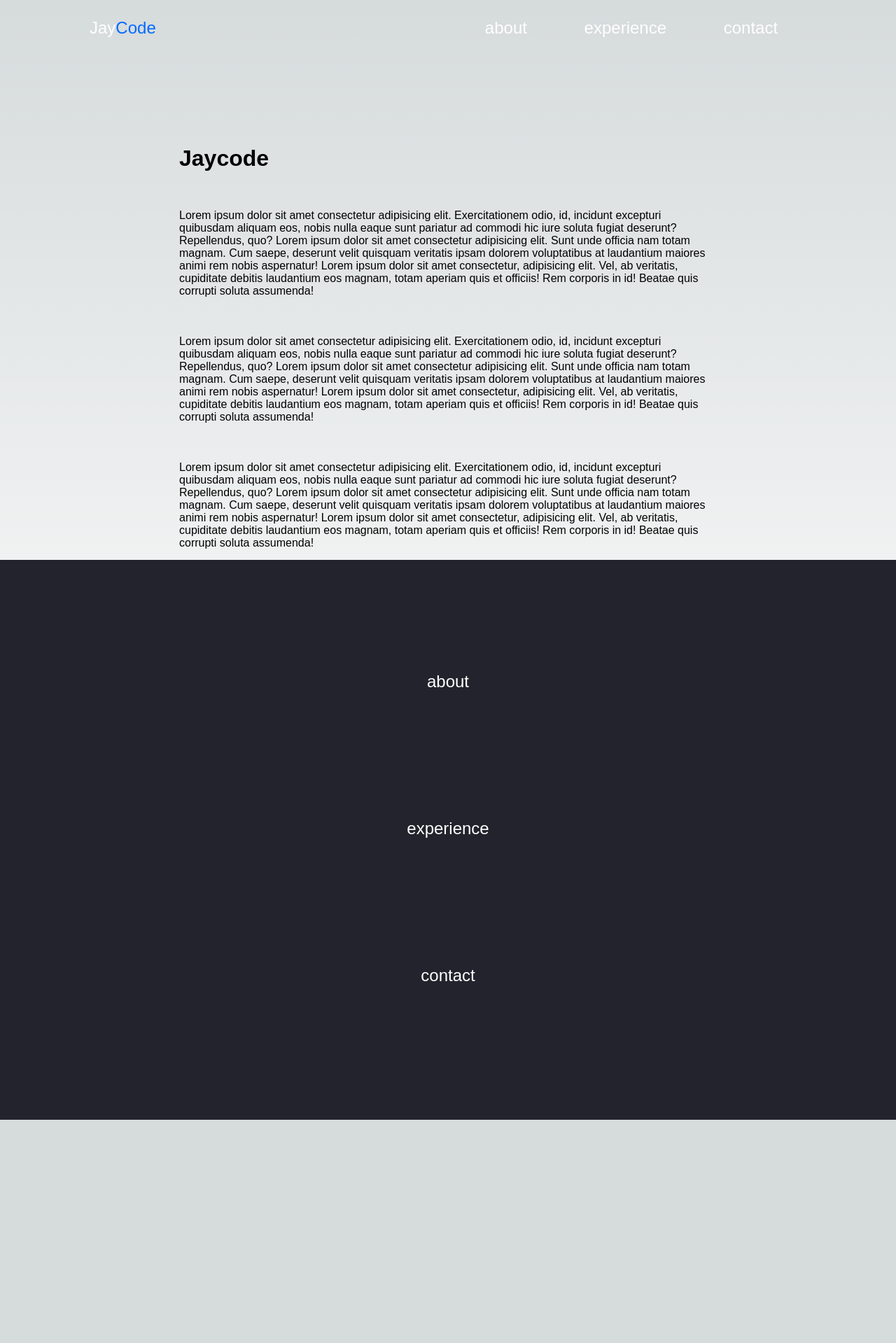
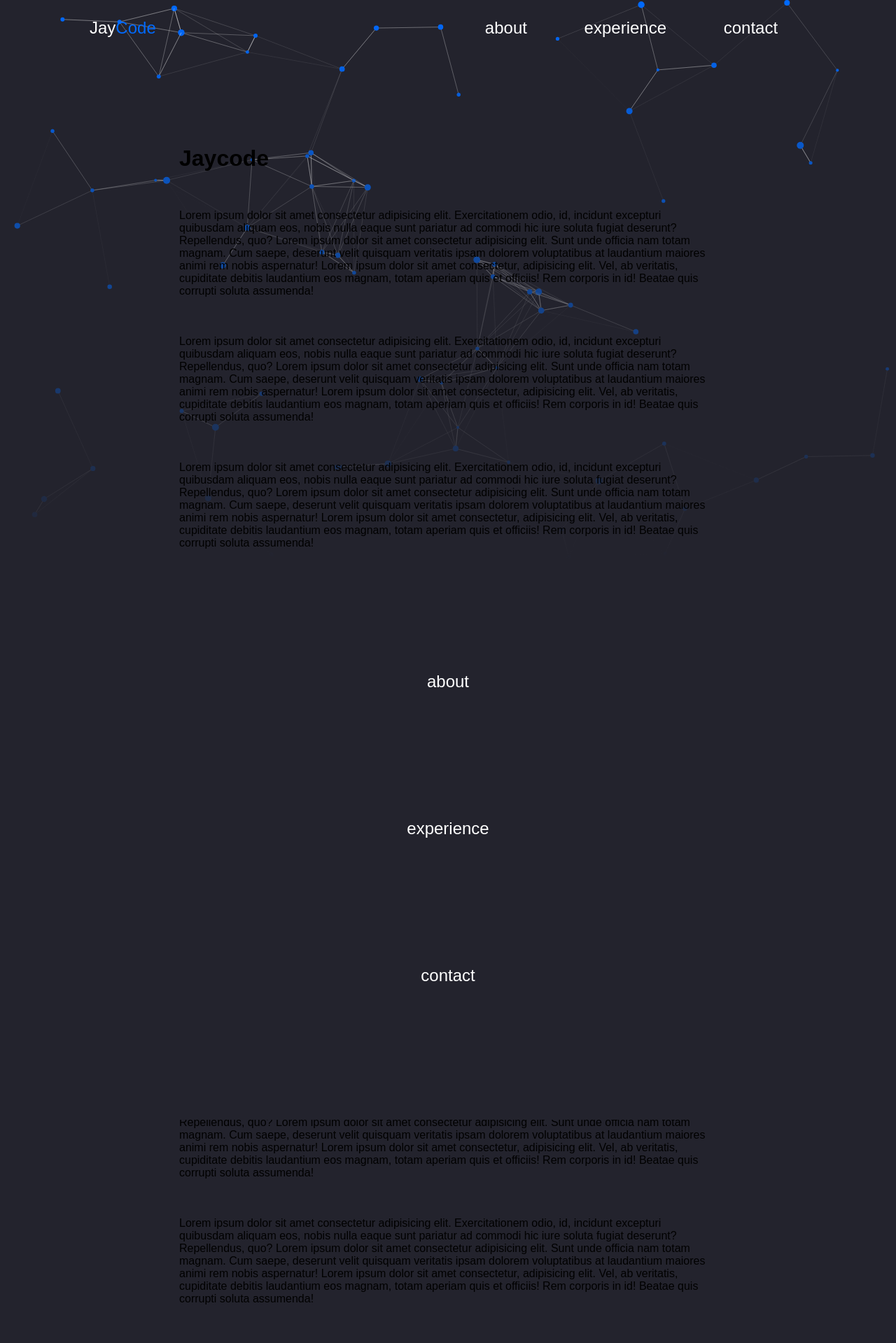
Before and after one commit to JayCodeGitHub/jaycode-next.js, a Next.js app: page / in a window 1280 px wide. Shown: the top 1919 px of the page at 70% size. Before the commit the page ends 1273 px from the top, so only its background shows below. Built offline with nearby package versions, Linux system fonts and the light colour scheme.

Commit message:
Added Background Animation

```diff
--- /dev/null
+++ b/src/components/background/background.styles.ts
@@ -0,0 +1,20 @@
+import styled from 'styled-components';
+
+export const BackgroundWrapper = styled.div`
+  position: absolute;
+  top: 0;
+  left: 0;
+  width: 100%;
+  height: 100%;
+  background-color: ${({ theme }) => theme.tertiary};
+  z-index: -10;
+`;
+
+export const StyledBacground = styled.div`
+  position: absolute;
+  top: 0;
+  left: 0;
+  width: 100%;
+  height: 100vh;
+  background-image: linear-gradient(transparent, ${({ theme }) => theme.tertiary});
+`;
--- /dev/null
+++ b/src/components/background/background.tsx
@@ -0,0 +1,11 @@
+import Particles from '../particles/particles';
+import { BackgroundWrapper, StyledBacground } from './background.styles';
+
+export default function Background() {
+  return (
+    <BackgroundWrapper>
+      <Particles />
+      <StyledBacground />
+    </BackgroundWrapper>
+  );
+}
--- a/src/components/layout/layout.tsx
+++ b/src/components/layout/layout.tsx
@@ -3,6 +3,7 @@ import { GlobalStyle } from '@/styles/GlobalStyles';
 import { ThemeProvider } from 'styled-components';
 import { theme } from '../../styles/theme';
 import Navbar from '../navbar/navbar';
+import Background from '../background/background';
 
 interface LayoutProps {
   children: React.ReactNode;
@@ -18,6 +19,7 @@ export default function Layout({ children }: LayoutProps) {
         <link rel="icon" href="/favicon.ico" />
       </Head>
       <GlobalStyle />
+      <Background />
       <Navbar />
       {children}
     </ThemeProvider>
--- /dev/null
+++ b/src/components/particles/particles.tsx
@@ -0,0 +1,92 @@
+import { useCallback } from 'react';
+import styled from 'styled-components';
+import Particles from 'react-particles';
+import { loadFull } from 'tsparticles';
+import { Engine } from 'tsparticles-engine';
+
+const StyledParticles = styled(Particles)`
+  width: 100%;
+  height: 100vh;
+  background-color: ${({ theme }) => theme.tertiary};
+  opacity: 100%;
+`;
+
+function ParticlesComponent() {
+  const particlesInit = useCallback(async (engine: Engine) => {
+    await loadFull(engine);
+  }, []);
+  const particlesLoaded = useCallback(async () => {}, []);
+  return (
+    <StyledParticles
+      id="tsparticles"
+      init={particlesInit}
+      loaded={particlesLoaded}
+      options={{
+        fullScreen: { enable: false, zIndex: 0 },
+        background: {
+          color: {
+            value: '#23232D',
+          },
+        },
+        fpsLimit: 60,
+        interactivity: {
+          events: {
+            resize: true,
+          },
+          modes: {
+            push: {
+              quantity: 4,
+            },
+            repulse: {
+              distance: 200,
+              duration: 0.4,
+            },
+          },
+        },
+        particles: {
+          color: {
+            value: '#006AFF',
+          },
+          links: {
+            color: '#ffffff',
+            distance: 150,
+            enable: true,
+            opacity: 0.5,
+            width: 1,
+          },
+          collisions: {
+            enable: true,
+          },
+          move: {
+            enable: true,
+            outModes: {
+              default: 'bounce',
+            },
+            random: false,
+            speed: 1.8,
+            straight: false,
+          },
+          number: {
+            density: {
+              enable: true,
+              area: 1000,
+            },
+            value: 80,
+          },
+          opacity: {
+            value: 1,
+          },
+          shape: {
+            type: 'circle',
+          },
+          size: {
+            value: { min: 2, max: 5 },
+          },
+        },
+        detectRetina: true,
+      }}
+    />
+  );
+}
+
+export default ParticlesComponent;
--- a/src/pages/index.tsx
+++ b/src/pages/index.tsx
@@ -69,6 +69,71 @@ export default function Home() {
         magnam, totam aperiam quis et officiis! Rem corporis in id! Beatae quis corrupti soluta
         assumenda!
       </p>
+      <br></br>
+      <br></br>
+      <br></br>
+      <p>
+        Lorem ipsum dolor sit amet consectetur adipisicing elit. Exercitationem odio, id, incidunt
+        excepturi quibusdam aliquam eos, nobis nulla eaque sunt pariatur ad commodi hic iure soluta
+        fugiat deserunt? Repellendus, quo? Lorem ipsum dolor sit amet consectetur adipisicing elit.
+        Sunt unde officia nam totam magnam. Cum saepe, deserunt velit quisquam veritatis ipsam
+        dolorem voluptatibus at laudantium maiores animi rem nobis aspernatur! Lorem ipsum dolor sit
+        amet consectetur, adipisicing elit. Vel, ab veritatis, cupiditate debitis laudantium eos
+        magnam, totam aperiam quis et officiis! Rem corporis in id! Beatae quis corrupti soluta
+        assumenda!
+      </p>
+      <br></br>
+      <br></br>
+      <br></br>
+      <p>
+        Lorem ipsum dolor sit amet consectetur adipisicing elit. Exercitationem odio, id, incidunt
+        excepturi quibusdam aliquam eos, nobis nulla eaque sunt pariatur ad commodi hic iure soluta
+        fugiat deserunt? Repellendus, quo? Lorem ipsum dolor sit amet consectetur adipisicing elit.
+        Sunt unde officia nam totam magnam. Cum saepe, deserunt velit quisquam veritatis ipsam
+        dolorem voluptatibus at laudantium maiores animi rem nobis aspernatur! Lorem ipsum dolor sit
+        amet consectetur, adipisicing elit. Vel, ab veritatis, cupiditate debitis laudantium eos
+        magnam, totam aperiam quis et officiis! Rem corporis in id! Beatae quis corrupti soluta
+        assumenda!
+      </p>
+      <br></br>
+      <br></br>
+      <br></br>
+      <p>
+        Lorem ipsum dolor sit amet consectetur adipisicing elit. Exercitationem odio, id, incidunt
+        excepturi quibusdam aliquam eos, nobis nulla eaque sunt pariatur ad commodi hic iure soluta
+        fugiat deserunt? Repellendus, quo? Lorem ipsum dolor sit amet consectetur adipisicing elit.
+        Sunt unde officia nam totam magnam. Cum saepe, deserunt velit quisquam veritatis ipsam
+        dolorem voluptatibus at laudantium maiores animi rem nobis aspernatur! Lorem ipsum dolor sit
+        amet consectetur, adipisicing elit. Vel, ab veritatis, cupiditate debitis laudantium eos
+        magnam, totam aperiam quis et officiis! Rem corporis in id! Beatae quis corrupti soluta
+        assumenda!
+      </p>
+      <br></br>
+      <br></br>
+      <br></br>
+      <p>
+        Lorem ipsum dolor sit amet consectetur adipisicing elit. Exercitationem odio, id, incidunt
+        excepturi quibusdam aliquam eos, nobis nulla eaque sunt pariatur ad commodi hic iure soluta
+        fugiat deserunt? Repellendus, quo? Lorem ipsum dolor sit amet consectetur adipisicing elit.
+        Sunt unde officia nam totam magnam. Cum saepe, deserunt velit quisquam veritatis ipsam
+        dolorem voluptatibus at laudantium maiores animi rem nobis aspernatur! Lorem ipsum dolor sit
+        amet consectetur, adipisicing elit. Vel, ab veritatis, cupiditate debitis laudantium eos
+        magnam, totam aperiam quis et officiis! Rem corporis in id! Beatae quis corrupti soluta
+        assumenda!
+      </p>
+      <br></br>
+      <br></br>
+      <br></br>
+      <p>
+        Lorem ipsum dolor sit amet consectetur adipisicing elit. Exercitationem odio, id, incidunt
+        excepturi quibusdam aliquam eos, nobis nulla eaque sunt pariatur ad commodi hic iure soluta
+        fugiat deserunt? Repellendus, quo? Lorem ipsum dolor sit amet consectetur adipisicing elit.
+        Sunt unde officia nam totam magnam. Cum saepe, deserunt velit quisquam veritatis ipsam
+        dolorem voluptatibus at laudantium maiores animi rem nobis aspernatur! Lorem ipsum dolor sit
+        amet consectetur, adipisicing elit. Vel, ab veritatis, cupiditate debitis laudantium eos
+        magnam, totam aperiam quis et officiis! Rem corporis in id! Beatae quis corrupti soluta
+        assumenda!
+      </p>
     </Wrapper>
   );
 }
--- a/src/styles/globals.css
+++ b/src/styles/globals.css
@@ -105,3 +105,7 @@ a {
     color-scheme: dark;
   }
 }
+
+body {
+  position: relative;
+}
```
